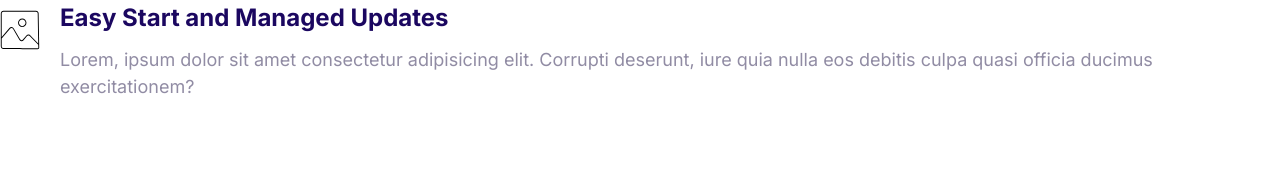
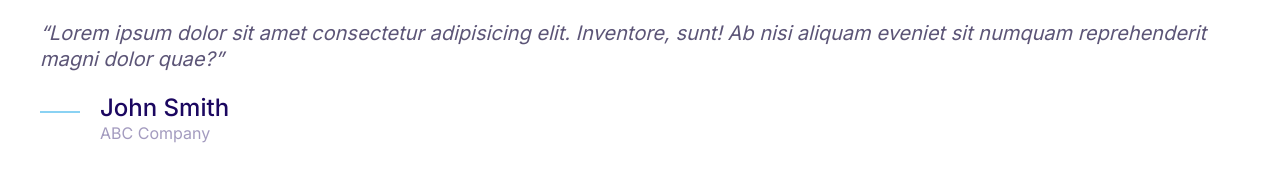
Before and after one commit to Sanket4496/moshify, a plain HTML site: page index.html in a window 1280 px wide. Drawn offline with Linux system fonts and the light colour scheme.

Commit message:
Add quote component

```diff
--- a/css/styles.css
+++ b/css/styles.css
@@ -4,6 +4,7 @@
     ---color-accent: #ff3400;
     --color-heading: #1b0760;
     --color-body: #918ca4;
+    --color-body-darker: #5c5577;
     --color-border: #ccc;
     --border-radius: 30px;
 }
@@ -368,3 +369,53 @@ a {
 .media__body {
     margin: 0 2rem;
 }
+
+/* Quote */
+
+.quote {
+    font-size: 3rem;
+    font-style: italic;
+    color: var(--color-body-darker);
+    line-height: 1.3;
+}
+
+.quote__text::before {
+    content: open-quote;
+}
+
+.quote__text::after {
+    content: close-quote;
+}
+
+.quote__author {
+    font-size: 3rem;
+    font-weight: 500;
+    font-style: normal;
+    margin-bottom: 0;
+}
+
+.quote__company {
+    color: var(--color-heading);
+    opacity: 0.4;
+    font-size: 2rem;
+    font-style: normal;
+}
+
+.quote__line {
+    position: relative;
+    bottom: 10px;
+}
+
+@media screen and (min-width: 1024px) {
+    .quote {
+        font-size: 2rem;
+    }
+
+    .quote__author {
+        font-size: 2.4rem;
+    }
+
+    .quote__company {
+        font-size: 1.6rem;
+    }
+}
--- a/index.html
+++ b/index.html
@@ -8,23 +8,29 @@
     <link rel="stylesheet" href="css/styles.css" />
     <link rel="preconnect" href="https://fonts.googleapis.com">
     <link rel="preconnect" href="https://fonts.gstatic.com" crossorigin>
-    <link href="https://fonts.googleapis.com/css2?family=Inter:wght@300;400;600;700&display=swap" rel="stylesheet">
+    <link href="https://fonts.googleapis.com/css2?family=Inter:wght@300;400;500;600;700&display=swap" rel="stylesheet">
     <title>Moshify</title>
 </head>
 
 <body>
+    <blockquote class="quote">
+        <p class="quote__text">Lorem ipsum dolor sit amet consectetur adipisicing elit. Inventore, sunt! Ab nisi aliquam
+            eveniet sit numquam
+            reprehenderit magni dolor quae?</p>
+        <footer>
             <div class="media">
                 <div class="media__image">
-            <svg class="icon icon--primary">
-                <use xlink:href="images/sprite.svg#snap"></use>
+                    <svg class="icon icon--primary quote__line">
+                        <use xlink:href="images/sprite.svg#line"></use>
                     </svg>
                 </div>
                 <div class="media__body">
-            <h3 class="media__title">Easy Start and Managed Updates</h3>
-            <p>Lorem, ipsum dolor sit amet consectetur adipisicing elit. Corrupti deserunt, iure quia nulla eos debitis
-                culpa quasi officia ducimus exercitationem?</p>
+                    <h3 class="media__title quote__author">John Smith</h3>
+                    <p class="quote__company">ABC Company</p>
                 </div>
             </div>
+        </footer>
+    </blockquote>
 </body>
 
 </html>
```
Also changed, not shown: components/quote.html (added, +18 -0 lines). Lines whose indentation alone changed are shown as unchanged.
